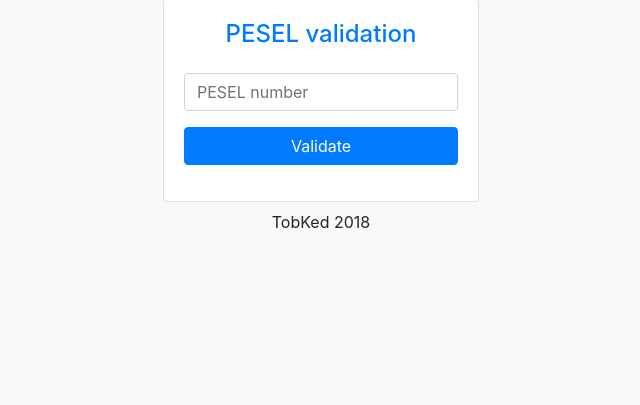
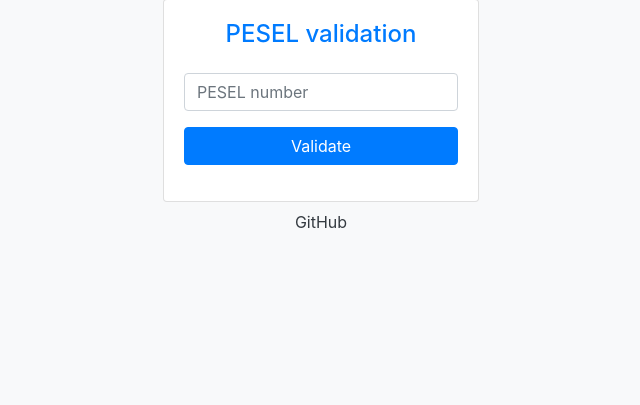
Before and after one commit to TobKed/pesel_validation, a Flask app: page / in a window 1280 px wide. Shown: the part 25-430 px from the top of the page, without its empty margins (319-959 px from the left). Run offline with Flask 2, Linux system fonts and the light colour scheme; some libraries are stand-ins or nearby versions.

Commit message:
add link in footer

```diff
--- a/templates/index.html
+++ b/templates/index.html
@@ -41,7 +41,7 @@
                 </div> <!--card-body -->
             </div> <!-- card -->
             <div class="footer text-center mt-2">
-                TobKed 2018
+                <a href="https://github.com/TobKed/pesel_validation" class="text-dark">GitHub</a>
             </div> <!-- footer -->
         </div> <!-- card-wrapper -->
     </div> <!-- row justify-content-center h-100 -->
```
